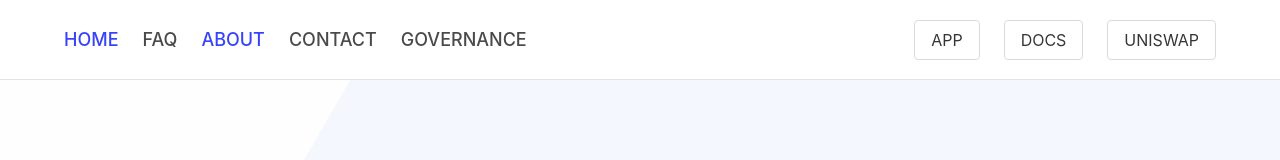
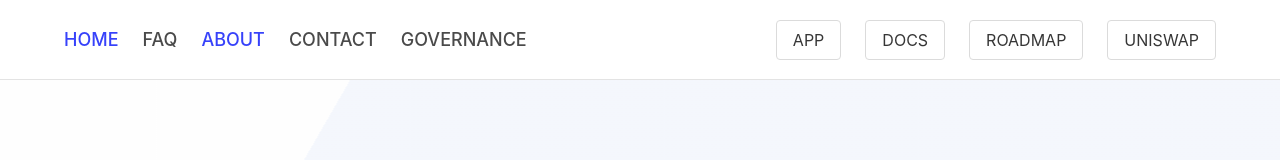
Before and after one commit to SuhailCM/thirmprotocol.github.io, a Vue app: page /about in a window 1280 px wide. Shown: the top 160 px of the page. Built offline with nearby package versions, Linux system fonts and the light colour scheme; no server answers; what vue-plugin-load-script would draw is missing.

Commit message:
Update App.vue

```diff
--- a/src/App.vue
+++ b/src/App.vue
@@ -21,6 +21,9 @@
 					</b-navbar-item>
 					<b-navbar-item target="_blank" href="https://docs.thirm.com/">
 						<b-button>DOCS</b-button>
+					</b-navbar-item>
+                                        <b-navbar-item target="_blank" href="https://github.com/orgs/thirmprotocol/projects">
+						<b-button>ROADMAP</b-button>
 					</b-navbar-item>
 					<b-navbar-item target="_blank" href="https://uniswap.info/token/0xb526fd41360c98929006f3bdcbd16d55de4b0069">
 						<b-button>UNISWAP</b-button>
```
